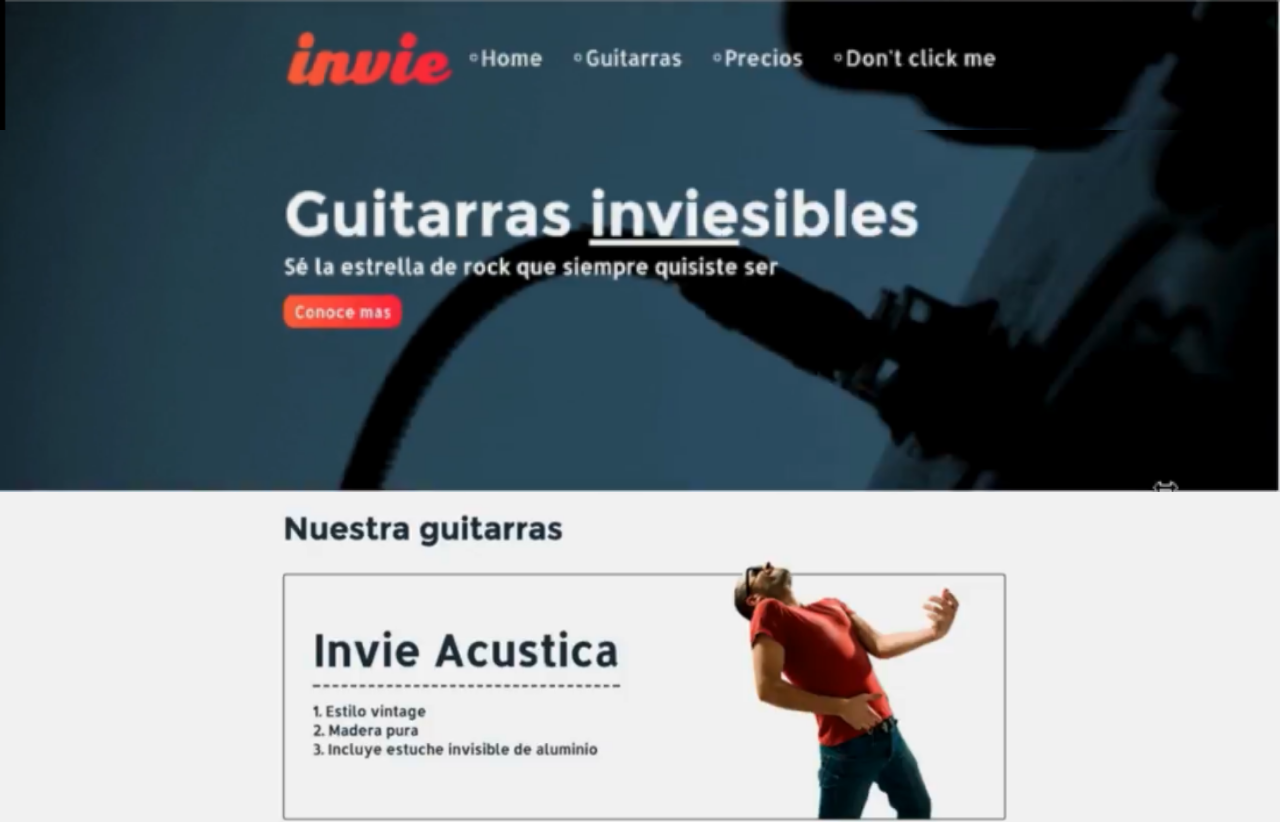
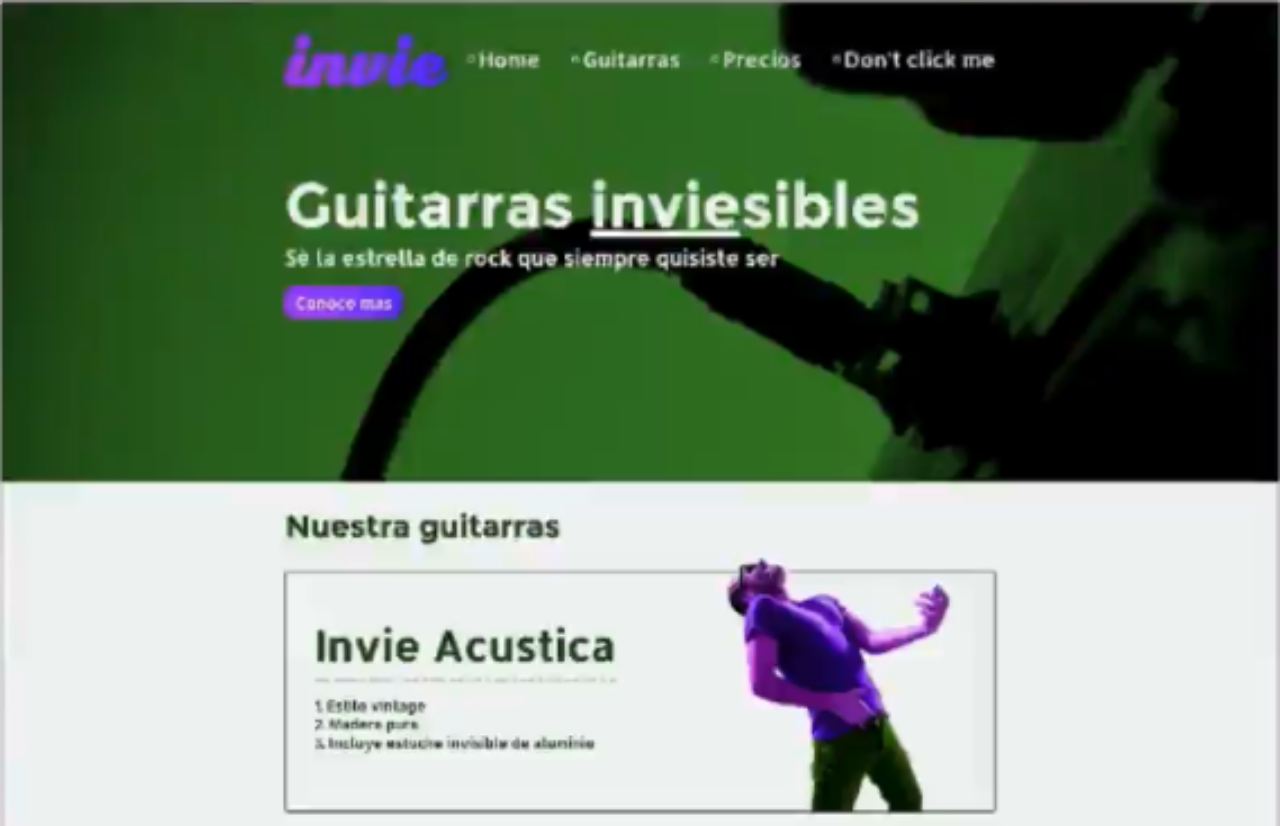
Before and after one commit to SoyAnderEscobar/Invie-github, a plain HTML site: page index.html in a window 1280 px wide. Shown: the top 826 px of the page. Drawn offline with Linux system fonts and the light colour scheme.

Commit message:
Nueva vesion del Invie en verde

```diff
--- a/index.html
+++ b/index.html
@@ -17,8 +17,7 @@
 </head>
 <body>
 
-	<img src="head.png" alt="">
-	<img src="hero.png" alt="">
-	<img src="acustica.png" alt="">
+	<img src="nueva-version.png" alt="">
+
 </body>
 </html>
```
Also changed, not shown: nueva-version.PNG (added).
